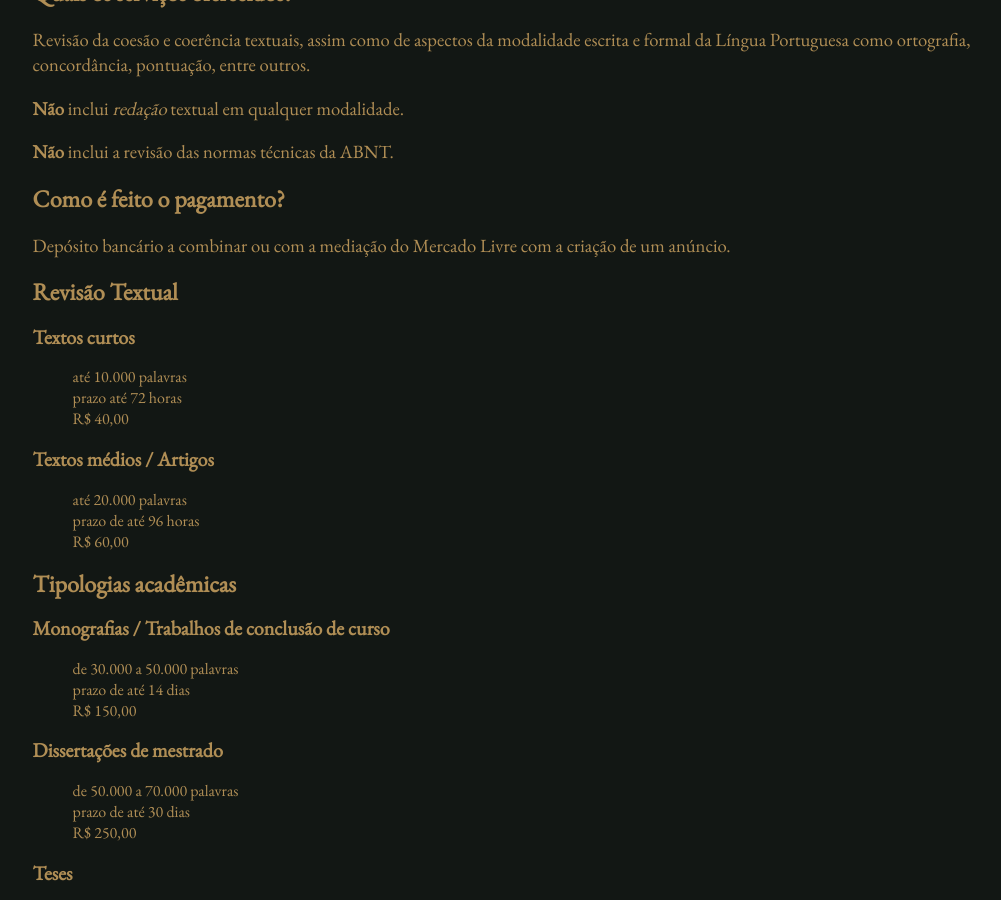
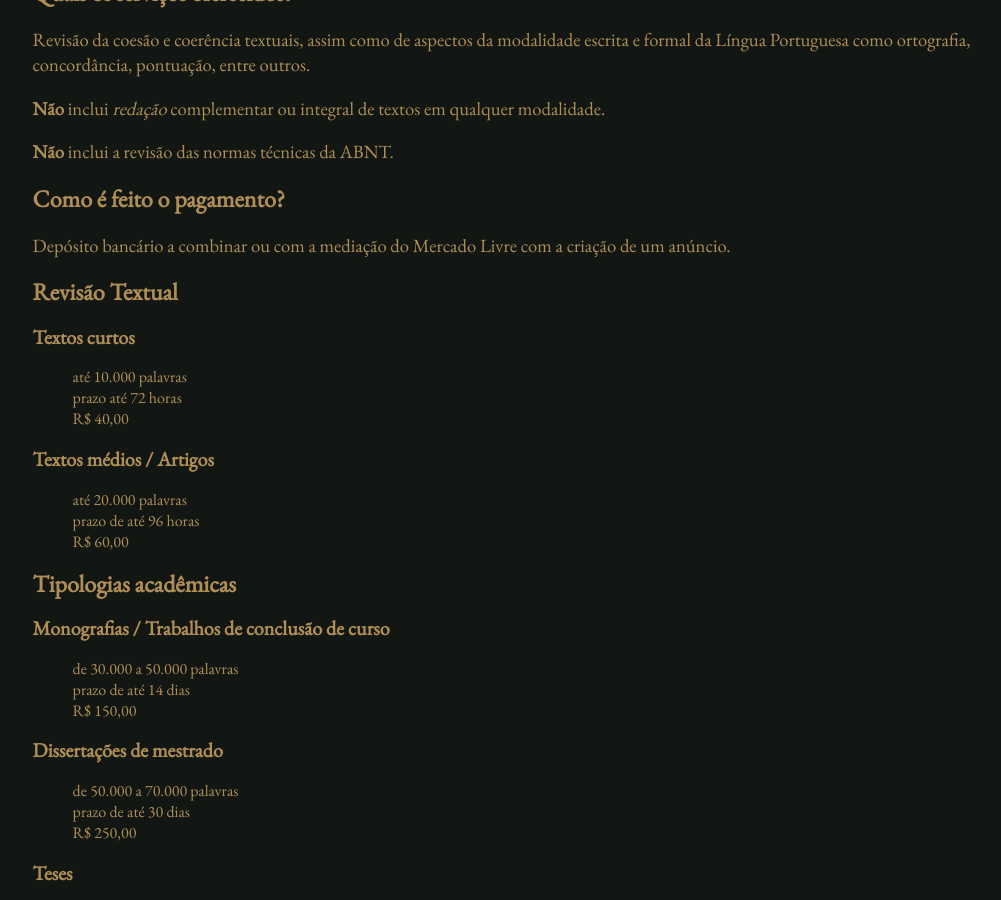
Before and after one commit to luisdarcadia/luisdarcadia.github.io, a Jekyll site: the page built from servicos.md, in a window 1280 px wide and 900 px high, scrolled down 560 px. Shown: the whole window, without its empty margins (121-1122 px from the left). Built offline with Jekyll 4.4.1, drawn with Linux system fonts in a browser that asks for light colours; nearby versions of some CDN libraries.

Commit message:
esconder seções

```diff
--- a/_includes/burguer_menu.html
+++ b/_includes/burguer_menu.html
@@ -2,10 +2,12 @@
   <li>
     <a {% if page.title == 'Início' %} id="{{page.nav}}" {% endif %} class="sel-{{page.cor}}" href="{{site.baseurl}}/"> Início </a></li>
   <li>
+    <!---
     <a {% if page.layout == 'post' %} id="{{page.nav}}" {% endif %} {% if page.title == 'Blog' %} id="{{page.nav}}" {% endif %} class="sel-{{page.cor}}" href="{{site.baseurl}}/blog"> Blog </a></li>
   <li>
     <a {% if page.title == 'LaTeX - Links Úteis' %} id="{{page.nav}}" {% endif %} class="sel-{{page.cor}}" href="{{site.baseurl}}/latex"> LaTeX </a></li>
   <li>
+    -->
     <a {% if page.title == 'Serviços' %} id="{{page.nav}}" {% endif %} class="sel-{{page.cor}}" href="{{site.baseurl}}/servicos"> Serviços </a></li>
   <li>
     <a {% if page.title == 'Alunos' %} id="{{page.nav}}" {% endif %} class="sel-{{page.cor}}" href="{{site.baseurl}}/alunos"> Alunos </a></li>
--- a/_includes/nav.html
+++ b/_includes/nav.html
@@ -3,9 +3,11 @@
     <li>
       <ul id="dropdown-content">
         <li><a {% if page.title == 'Início' %} id="{{page.nav}}" {% endif %} class="sel-{{page.cor}}" href="{{site.baseurl}}/"> Início </a></li>
+        <!---
         <li><a {% if page.layout == 'post' %} id="{{page.nav}}" {% endif %} {% if page.title == 'Blog' %} id="{{page.nav}}" {% endif %} class="sel-{{page.cor}}" href="{{site.baseurl}}/blog"> Blog </a></li>
         <li><a {% if page.title == 'LaTeX - Links Úteis' %} id="{{page.nav}}" {% endif %} class="sel-{{page.cor}}" href="{{site.baseurl}}/latex"> LaTeX </a></li>
         <li><a {% if page.title == 'ABsurd Norms' %} id="{{page.nav}}" {% endif %} class="sel-{{page.cor}}" href="{{site.baseurl}}/abnt"> ABNT </a></li>
+        -->
         <li><a {% if page.title == 'Alunos' %} id="{{page.nav}}" {% endif %} class="sel-{{page.cor}}" href="{{site.baseurl}}/alunos"> Alunos </a></li>
         <li><a {% if page.title == 'Serviços' %} id="{{page.nav}}" {% endif %} class="sel-{{page.cor}}" href="{{site.baseurl}}/servicos"> Serviços </a></li>
         <li><a {% if page.title == 'Sobre' %} id="{{page.nav}}" {% endif %} class="sel-{{page.cor}}" href="{{site.baseurl}}/sobre"> Sobre </a></li>
--- a/servicos.md
+++ b/servicos.md
@@ -15,7 +15,7 @@
 
 Revisão da coesão e coerência textuais, assim como de aspectos da modalidade escrita e formal da Língua Portuguesa como ortografia, concordância, pontuação, entre outros.
 
-**Não** inclui *redação* textual em qualquer modalidade.
+**Não** inclui *redação* complementar ou integral de textos em qualquer modalidade.
 
 **Não** inclui a revisão das normas técnicas da ABNT.
 
```
